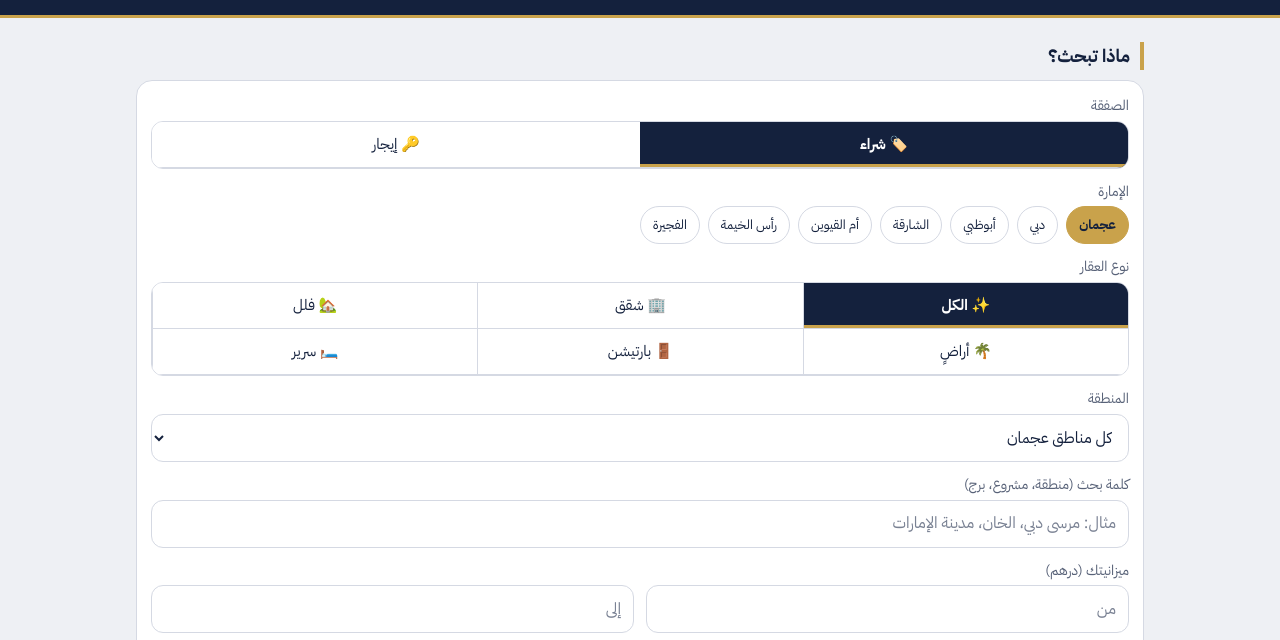
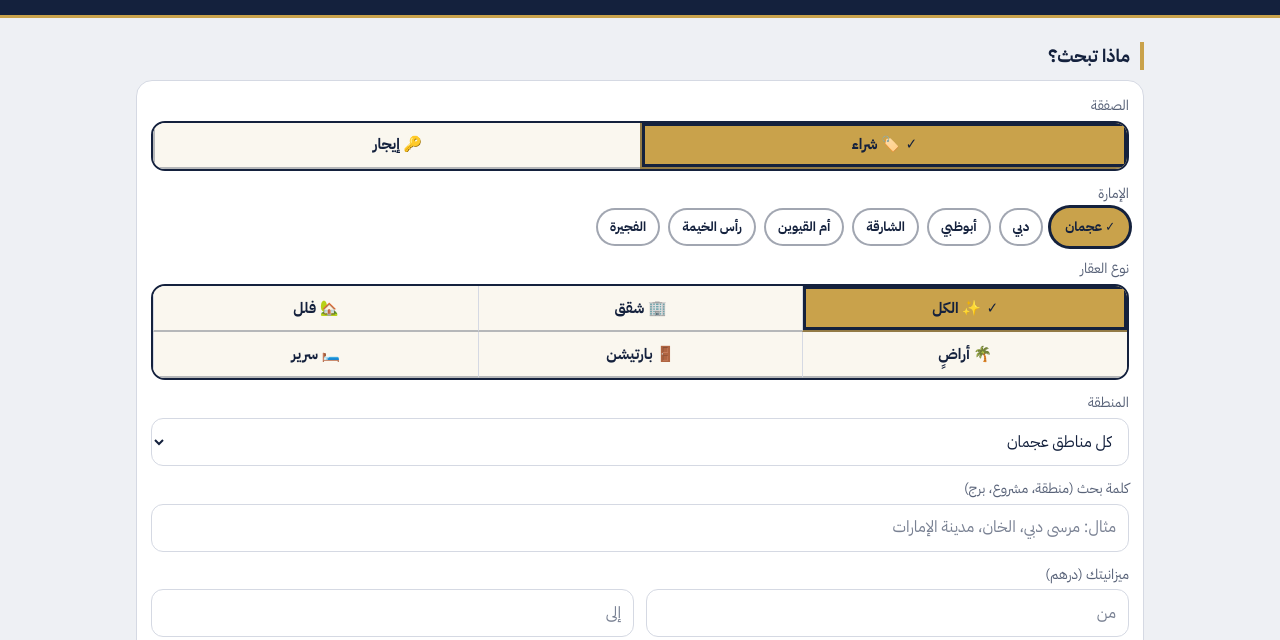
Before and after one commit to ibomij-commits/ajman-radar, a plain HTML site: page index.html in a window 1280 px wide. Shown: the part 154-794 px from the top of the page. Drawn offline with Linux system fonts and the light colour scheme.

Commit message:
Higher-contrast option buttons (gold selected + check mark, strong borders)
Co-Authored-By: Claude Sonnet 5.5 <noreply@anthropic.com>
Claude-Session: https://claude.ai/code/session_01Fm7vA5tgmtSLxrqnDguShy

```diff
--- a/index.html
+++ b/index.html
@@ -110,6 +110,16 @@ html[dir=ltr] .enb{display:none}
  .go[href]::after{content:" — " attr(href);font-size:9px;font-weight:400;direction:ltr;unicode-bidi:embed}
  .summary{border:1px solid #000!important;background:#fff!important}
 }
+
+/* وضوح الخيارات */
+.seg{border:2px solid var(--ink);border-radius:14px}
+.seg button{background:color-mix(in srgb,var(--gold) 9%,var(--field));color:var(--ink);font-weight:600;border-bottom:2px solid color-mix(in srgb,var(--ink) 30%,transparent);border-inline-end:2px solid color-mix(in srgb,var(--ink) 30%,transparent)}
+.seg button[aria-pressed="true"],:root[data-theme="dark"] .seg button[aria-pressed="true"]{background:var(--gold)!important;color:var(--on-gold)!important;font-weight:800;box-shadow:inset 0 0 0 3px var(--navy)}
+.seg button[aria-pressed="true"]::before{content:"✓ "}
+.chips button{border:2px solid color-mix(in srgb,var(--ink) 40%,transparent);font-weight:600}
+.chips button[aria-pressed="true"]{box-shadow:0 0 0 3px var(--navy);font-weight:800}
+.chips button[aria-pressed="true"]::before{content:"✓ "}
+@media (prefers-color-scheme: dark){:root:not([data-theme="light"]) .seg button[aria-pressed="true"]{background:var(--gold)!important;color:var(--on-gold)!important;box-shadow:inset 0 0 0 3px #fff}:root:not([data-theme="light"]) .chips button[aria-pressed="true"]{box-shadow:0 0 0 3px #fff}}
 </style>
 </head>
 <body>
--- a/sw.js
+++ b/sw.js
@@ -1,4 +1,4 @@
-var CACHE = 'uae-radar-v15';
+var CACHE = 'uae-radar-v16';
 var SHELL = ['./', './index.html', './manifest.webmanifest', './icon-192.png', './icon-512.png', './apple-touch-icon.png'];
 
 self.addEventListener('install', function (e) {
```
